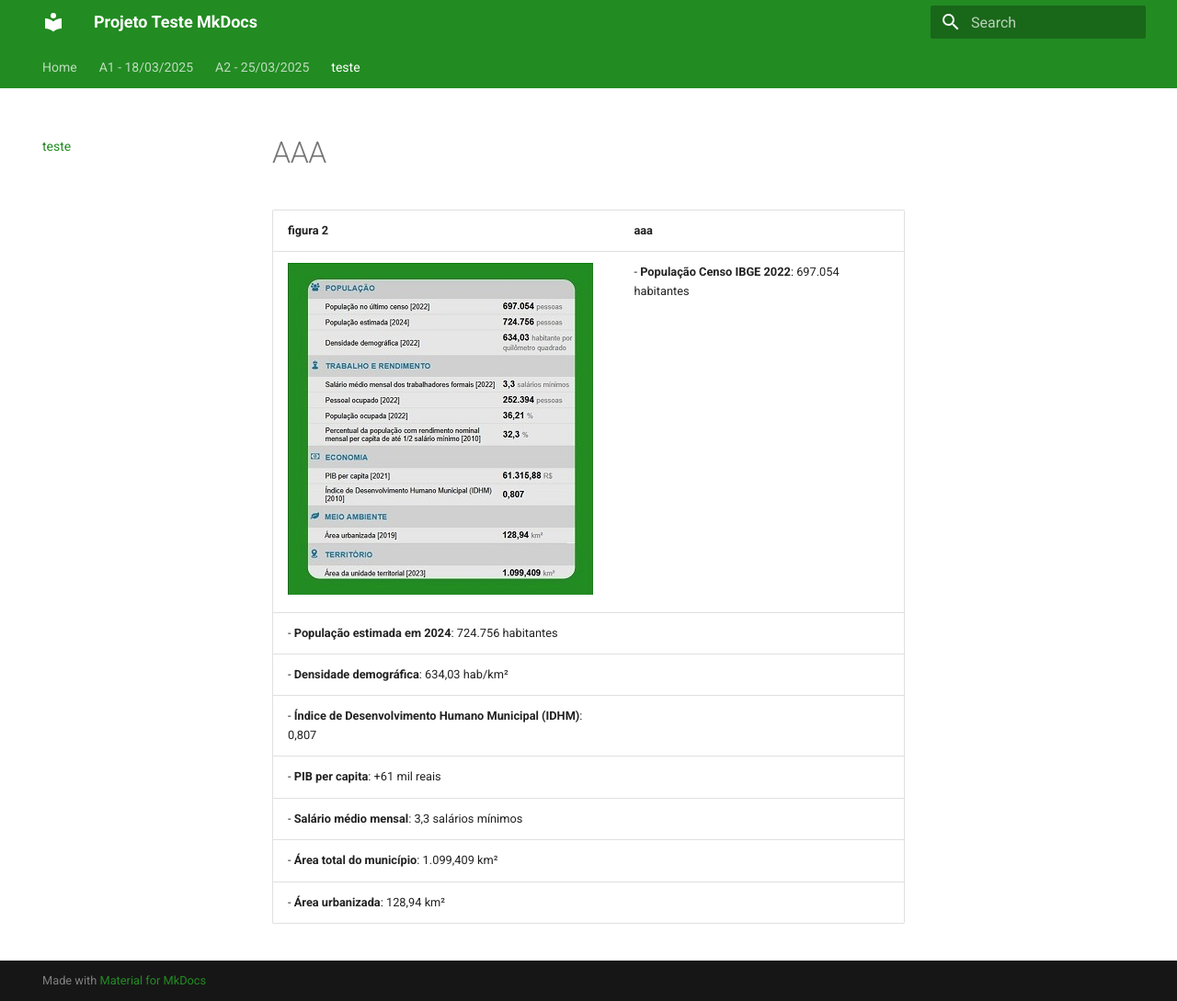
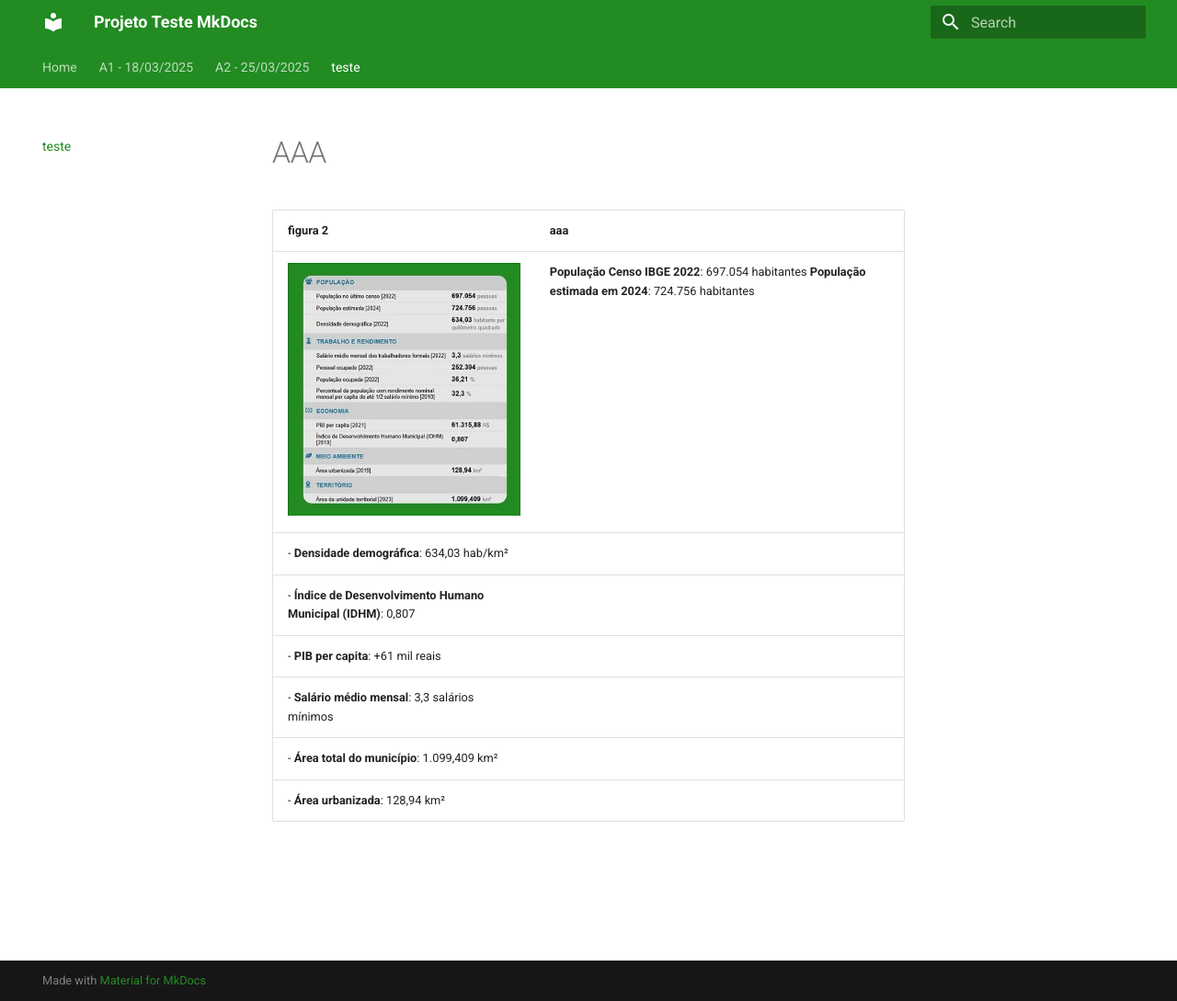
Before and after one commit to Lirucas/ProjetoTesteMkDocs, an MkDocs documentation site: the page built from docs/teste.md, in a window 1280 px wide and 1089 px high. Shown: the whole window at 92% size. Built offline with MkDocs 1.6.1 and Material for MkDocs 9.7.7, drawn with Linux system fonts in a browser that asks for light colours.

```diff
--- a/docs/teste.md
+++ b/docs/teste.md
@@ -2,8 +2,7 @@
 
 |figura 2| aaa  |
 |--------|-------|
-| ![Descrição da Imagem](assets/figura2.jpg) | - **População Censo IBGE 2022**: 697.054 habitantes
-- **População estimada em 2024**: 724.756 habitantes
+| ![Descrição da Imagem](assets/figura2.jpg) |  **População Censo IBGE 2022**: 697.054 habitantes        **População estimada em 2024**: 724.756 habitantes
 - **Densidade demográfica**: 634,03 hab/km²
 - **Índice de Desenvolvimento Humano Municipal (IDHM)**: 0,807
 - **PIB per capita**: +61 mil reais
```
